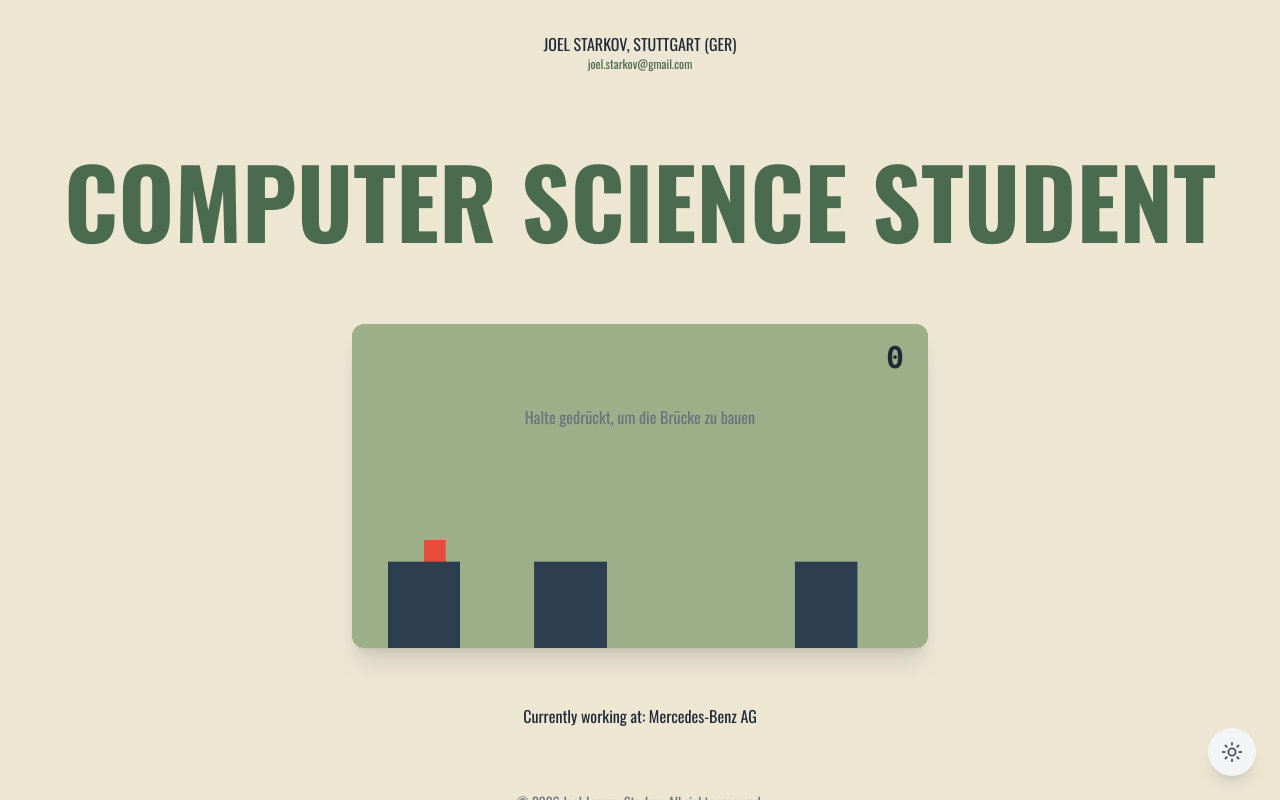
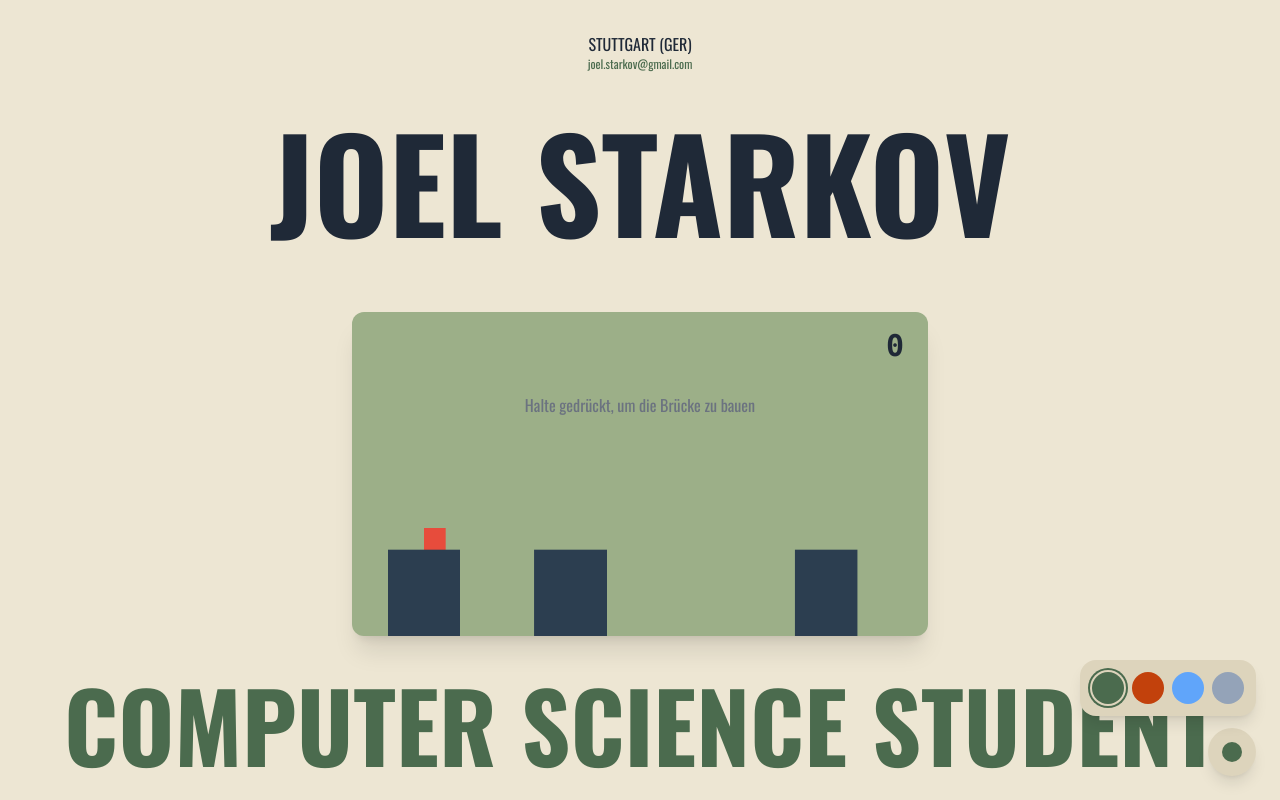
Before and after one commit to jeel-st/personalWebsite, a Nuxt app in the folder portfolio/: page / in a window 1280 px wide. Both pictures are taken after a click on the button "Farbschema wählen". Shown: the top 800 px of the page. Built offline with nearby package versions, Linux system fonts and the light colour scheme.

Commit message:
game polishing

```diff
--- a/portfolio/app/app.vue
+++ b/portfolio/app/app.vue
@@ -6,9 +6,14 @@
   </div>
 </template>
 <script setup>
+const { theme } = useColorTheme()
+
 useHead({
+  htmlAttrs: {
+    'data-theme': theme
+  },
   bodyAttrs: {
-    class: 'font-sans bg-primaryLight text-gray-800 dark:bg-primaryDark dark:text-gray-300 transition-colors duration-300'
+    class: 'font-sans bg-primary text-bodyText transition-colors duration-500'
   }
 })
 </script>
--- a/portfolio/app/assets/css/main.css
+++ b/portfolio/app/assets/css/main.css
@@ -0,0 +1,32 @@
+:root,
+[data-theme='forest'] {
+  --color-bg: #ede6d3;
+  --color-surface: #ddd4bc;
+  --color-accent: #4b6b4e;
+  --color-text: #1f2937;
+  --color-text-muted: #6b7280;
+}
+
+[data-theme='sunset'] {
+  --color-bg: #fbe9dd;
+  --color-surface: #f3d9c4;
+  --color-accent: #c2410c;
+  --color-text: #1f2937;
+  --color-text-muted: #6b7280;
+}
+
+[data-theme='ocean'] {
+  --color-bg: #0b1e2d;
+  --color-surface: #17303f;
+  --color-accent: #60a5fa;
+  --color-text: #e5e7eb;
+  --color-text-muted: #9ca3af;
+}
+
+[data-theme='slate'] {
+  --color-bg: #2b303b;
+  --color-surface: #4c5258;
+  --color-accent: #94a3b8;
+  --color-text: #e5e7eb;
+  --color-text-muted: #9ca3af;
+}
--- /dev/null
+++ b/portfolio/app/components/buttons/ThemeSwitcher.vue
@@ -0,0 +1,57 @@
+<script setup lang="ts">
+import { ref, onMounted, onBeforeUnmount } from 'vue';
+
+const { theme, themes } = useColorTheme();
+const isOpen = ref(false);
+const rootEl = ref<HTMLElement | null>(null);
+
+function toggleOpen() {
+  isOpen.value = !isOpen.value;
+}
+
+function selectTheme(id: (typeof themes)[number]['id']) {
+  theme.value = id;
+  isOpen.value = false;
+}
+
+function handleClickOutside(event: MouseEvent) {
+  if (rootEl.value && !rootEl.value.contains(event.target as Node)) {
+    isOpen.value = false;
+  }
+}
+
+onMounted(() => document.addEventListener('click', handleClickOutside));
+onBeforeUnmount(() => document.removeEventListener('click', handleClickOutside));
+</script>
+
+<template>
+  <div ref="rootEl" class="fixed bottom-6 right-6 z-50">
+    <button
+      class="flex items-center justify-center size-12 rounded-full bg-surface shadow-lg hover:scale-110 transition-all duration-300"
+      aria-label="Farbschema wählen"
+      :aria-expanded="isOpen"
+      @click="toggleOpen"
+    >
+      <span
+        class="block size-5 rounded-full ring-2 ring-surface"
+        :style="{ backgroundColor: themes.find((t) => t.id === theme)?.swatch }"
+      />
+    </button>
+
+    <div
+      v-if="isOpen"
+      class="absolute bottom-full right-0 mb-3 flex gap-2 p-3 rounded-2xl bg-surface shadow-lg"
+    >
+      <button
+        v-for="t in themes"
+        :key="t.id"
+        class="size-8 rounded-full transition-transform duration-200 hover:scale-110"
+        :class="theme === t.id ? 'ring-2 ring-offset-2 ring-secondary ring-offset-surface' : ''"
+        :style="{ backgroundColor: t.swatch }"
+        :aria-label="t.label"
+        :title="t.label"
+        @click="selectTheme(t.id)"
+      />
+    </div>
+  </div>
+</template>
--- a/portfolio/app/components/buttons/ToggleButton.vue
+++ /dev/null
@@ -1,46 +0,0 @@
-<script setup lang="ts">
-const colorMode = useColorMode()
-
-const isDark = computed({
-  get() {
-    return colorMode.value === 'dark'
-  },
-  set(_isDark) {
-    colorMode.preference = _isDark ? 'dark' : 'light'
-  }
-})
-</script>
-
-<template>
-  <ClientOnly v-if="!colorMode?.forced">
-
-    <button
-      @click="isDark = !isDark"
-      class="fixed bottom-6 right-6 z-50 flex items-center justify-center size-12 rounded-full bg-gray-100 dark:bg-gray-800 text-gray-600 dark:text-gray-300 hover:bg-gray-300 dark:hover:bg-gray-700 shadow-lg hover:scale-110 transition-all duration-300"
-      :aria-label="`Switch to ${isDark ? 'light' : 'dark'} mode`"
-    >
-
-      <svg v-if="isDark" xmlns="http://www.w3.org/2000/svg" width="22" height="22" viewBox="0 0 24 24" fill="none" stroke="currentColor" stroke-width="2" stroke-linecap="round" stroke-linejoin="round">
-        <path d="M12 3a6 6 0 0 0 9 9 9 9 0 1 1-9-9Z"/>
-      </svg>
-
-      <svg v-else xmlns="http://www.w3.org/2000/svg" width="22" height="22" viewBox="0 0 24 24" fill="none" stroke="currentColor" stroke-width="2" stroke-linecap="round" stroke-linejoin="round">
-        <circle cx="12" cy="12" r="4"/>
-        <path d="M12 2v2"/>
-        <path d="M12 20v2"/>
-        <path d="m4.93 4.93 1.41 1.41"/>
-        <path d="m17.66 17.66 1.41 1.41"/>
-        <path d="M2 12h2"/>
-        <path d="M20 12h2"/>
-        <path d="m6.34 17.66-1.41 1.41"/>
-        <path d="m19.07 4.93-1.41 1.41"/>
-      </svg>
-
-    </button>
-
-    <template #fallback>
-      <div class="fixed bottom-6 right-6 z-50 size-12" />
-    </template>
-
-  </ClientOnly>
-</template>
--- a/portfolio/app/components/header/Info.vue
+++ b/portfolio/app/components/header/Info.vue
@@ -1,7 +1,7 @@
 <template>
     <div class="flex flex-col justify-center items-center mt-8">
-        <p>JOEL STARKOV, STUTTGART (GER)</p>
-        <p class="text-xs text-secondaryLight dark:text-secondaryDark">joel.starkov@gmail.com</p>
+        <p>STUTTGART (GER)</p>
+        <p class="text-xs text-secondary">joel.starkov@gmail.com</p>
     </div>
 </template>
 <script lang="ts" setup>
--- a/portfolio/app/components/newGame/stickHero.vue
+++ b/portfolio/app/components/newGame/stickHero.vue
@@ -1,5 +1,7 @@
 <template>
-  <div class="relative mt-4 w-full max-w-2xl md:max-w-xl lg:max-w-xl mx-auto aspect-video dark:bg-[#6CA6CD] bg-[#9CAF88] rounded-xl overflow-hidden shadow-xl">
+  <div
+    class="relative mt-4 w-full max-w-2xl md:max-w-xl lg:max-w-xl mx-auto aspect-video rounded-xl overflow-hidden shadow-xl bg-[#9CAF88] theme-sunset:bg-[#f2a65a] theme-ocean:bg-[#6CA6CD] theme-slate:bg-[#8b96a5]"
+  >
 
     <div class="absolute top-4 right-6 text-3xl font-bold text-gray-800 font-mono z-10">
       {{ score }}
@@ -144,6 +146,9 @@ function generatePlatform(lastPlatform: Platform): Platform {
 // --- Brückenbaulogik ---
 let walkedDistance = 0;
 
+// --- Kamera-Pan Interpolation (Charakter läuft sichtbar zur Plattformkante) ---
+let panEdgeOffset = 0;
+
 function startBuilding() {
     if(gameState.value === GameStates.WAITING) {
         gameState.value = GameStates.GROWING;
@@ -206,6 +211,8 @@ function update() {
       // Steht der Charakter über der Zielplattform?
       if (charCenter >= targetPlatform.posCanvasX && charCenter <= targetPlatform.posCanvasX + targetPlatform.width) {
         score.value++;
+        // Zielposition (Offset relativ zur Plattform) für das Weiterlaufen zur Kante merken
+        panEdgeOffset = targetPlatform.width - character.size - bridge.thickness;
         gameState.value = GameStates.PANNING;
       } else {
         gameState.value = GameStates.GAMEOVER;
@@ -215,12 +222,29 @@ function update() {
 
   if (gameState.value === GameStates.PANNING) {
     const panSpeed = 4;
+    const walkToEdgeSpeed = 4;
+    const targetPlatform = platformList[1]!;
 
-    if (platformList[1]!.posCanvasX > POS_PLATFORM) {
-      platformList.forEach(p => p.posCanvasX -= panSpeed);
-      bridge.posX -= panSpeed;
-      character.posX -= panSpeed;
-    } else {
+    // Versatz des Charakters relativ zur Zielplattform VOR dem Kamera-Schwenk dieses Frames
+    const prevOffset = character.posX - targetPlatform.posCanvasX;
+
+    const remaining = targetPlatform.posCanvasX - POS_PLATFORM;
+    if (remaining > 0) {
+      const step = Math.min(panSpeed, remaining);
+      platformList.forEach(p => p.posCanvasX -= step);
+      bridge.posX -= step;
+    }
+
+    // Charakter läuft unabhängig vom Kamera-Schwenk mit eigenem Tempo zur Plattformkante
+    const offsetDiff = panEdgeOffset - prevOffset;
+    const offsetStep = Math.sign(offsetDiff) * Math.min(walkToEdgeSpeed, Math.abs(offsetDiff));
+    const newOffset = prevOffset + offsetStep;
+    character.posX = targetPlatform.posCanvasX + newOffset;
+
+    const panDone = targetPlatform.posCanvasX <= POS_PLATFORM;
+    const walkDone = Math.abs(offsetDiff) < 0.01;
+
+    if (panDone && walkDone) {
 
       platformList.shift();
       platformList.push(generatePlatform(platformList[platformList.length - 1]!));
@@ -234,7 +258,6 @@ function update() {
 
       bridge.length = 0;
       walkedDistance = 0;
-      console.log(bridge.length + "after refresh")
       bridge.angle = -Math.PI / 2;
       bridge.posX = platformList[0]!.posCanvasX + platformList[0]!.width - bridge.thickness;
 
--- /dev/null
+++ b/portfolio/app/composables/useColorTheme.ts
@@ -0,0 +1,14 @@
+export const COLOR_THEMES = [
+  { id: 'forest', label: 'Forest', swatch: '#4b6b4e', isDark: false },
+  { id: 'sunset', label: 'Sunset', swatch: '#c2410c', isDark: false },
+  { id: 'ocean', label: 'Ocean', swatch: '#60a5fa', isDark: true },
+  { id: 'slate', label: 'Slate', swatch: '#94a3b8', isDark: true },
+] as const;
+
+export type ColorThemeId = typeof COLOR_THEMES[number]['id'];
+
+export function useColorTheme() {
+  const theme = useCookie<ColorThemeId>('color-theme', { default: () => 'forest' });
+  const current = computed(() => COLOR_THEMES.find((t) => t.id === theme.value) ?? COLOR_THEMES[0]);
+  return { theme, themes: COLOR_THEMES, current };
+}
--- a/portfolio/app/layouts/default.vue
+++ b/portfolio/app/layouts/default.vue
@@ -9,8 +9,8 @@
       <NuxtPage />
     </main>
 
-    <footer class="p-8 text-sm text-gray-500 dark:text-gray-400 flex flex-col justify-center items-center">
-      <ButtonsToggleButton />
+    <footer class="p-8 text-sm text-mutedText flex flex-col justify-center items-center">
+      <ButtonsThemeSwitcher />
       <p>© 2026 Joel Jeremy Starkov. All rights reserved.</p>
     </footer>
 
--- a/portfolio/app/pages/index.vue
+++ b/portfolio/app/pages/index.vue
@@ -1,15 +1,15 @@
 <template>
-    <div class="flex flex-col justify-center items-center px-4 mt-8 md:mt-12 lg:mt-12 gap-y-6 md:gap-y-10 lg:gap-y-10">
-      <!--  <div class="md:mt-3"> -->
-      <!--      <h1 class="text-6xl md:text-6xl lg:text-8xl font-bold mb-2 text-center">JOEL STARKOV</h1>-->
-      <!--  </div> -->
-        <div>
-            <h1 class="text-5xl md:text-6xl lg:text-8xl font-bold mb-4 text-center text-secondaryLight dark:text-secondaryDark">COMPUTER SCIENCE STUDENT</h1>
+    <div class="flex flex-col justify-center items-center px-4 gap-y-4 md:gap-y-10 lg:gap-y-10">
+        <div class="md:mt-3">
+            <h1 class="text-6xl md:text-6xl lg:text-9xl font-bold mb-2 text-center">JOEL STARKOV</h1>
         </div>
+
         <div class="mt-5 lg:mt-1 md:mt-1">
             <NewGameStickHero />
         </div>
-
+        <div>
+            <h1 class="text-5xl md:text-6xl lg:text-8xl font-bold mb-4 text-center text-secondary">COMPUTER SCIENCE STUDENT</h1>
+        </div>
         <div class="mt-12 lg:mt-4 md:mt-4">
             <p>Currently working at: Mercedes-Benz AG</p>
         </div>
--- a/portfolio/nuxt.config.ts
+++ b/portfolio/nuxt.config.ts
@@ -2,10 +2,8 @@
 export default defineNuxtConfig({
   compatibilityDate: '2025-07-15',
   devtools: { enabled: true },
-  modules: ['@nuxt/eslint', '@nuxtjs/tailwindcss','@nuxtjs/color-mode','@nuxtjs/google-fonts'],
-  colorMode: {
-    classSuffix: '' // Extrem wichtig: Sagt dem Modul, dass es die Klasse "dark" (für Tailwind) nutzen soll, nicht "dark-mode"
-  },
+  css: ['~/assets/css/main.css'],
+  modules: ['@nuxt/eslint', '@nuxtjs/tailwindcss', '@nuxtjs/google-fonts'],
   googleFonts: {
     families: {
       'Oswald': [400, 700],
--- a/portfolio/package.json
+++ b/portfolio/package.json
@@ -19,7 +19,6 @@
     "@iconify-json/lucide": "^1.2.95",
     "@nuxt/eslint": "^1.15.2",
     "@nuxt/eslint-config": "^1.15.2",
-    "@nuxtjs/color-mode": "^3.3.3",
     "@nuxtjs/google-fonts": "^3.2.0",
     "@nuxtjs/tailwindcss": "^6.11.4",
     "@typescript-eslint/eslint-plugin": "^8.56.1",
--- a/portfolio/tailwind.config.ts
+++ b/portfolio/tailwind.config.ts
@@ -1,16 +1,29 @@
+import plugin from 'tailwindcss/plugin';
+
 export default {
   theme: {
     extend: {
       colors: {
-        primaryLight: '#ede6d3',
-        primaryDark: '#111827',
-        secondaryLight: '#4b6b4e',
-        secondaryDark: '#3B82F6',
+        primary: 'var(--color-bg)',
+        surface: 'var(--color-surface)',
+        secondary: 'var(--color-accent)',
+        bodyText: 'var(--color-text)',
+        mutedText: 'var(--color-text-muted)',
       },
       fontFamily: {
         sans: ['Oswald', 'sans-serif'],
         serif: ['Bebas Neue', 'serif'],
       }
     }
-  }
+  },
+  plugins: [
+    // Erzeugt theme-forest:, theme-sunset:, theme-ocean:, theme-slate: Varianten,
+    // die genau wie das frühere "dark:" funktionieren, nur pro Farbschema.
+    plugin(({ addVariant }) => {
+      const themeIds = ['forest', 'sunset', 'ocean', 'slate'];
+      themeIds.forEach((id) => {
+        addVariant(`theme-${id}`, `[data-theme='${id}'] &`);
+      });
+    }),
+  ],
 }
```
Also changed, not shown: 1 other file (tests, documents, lock files or other folders).
